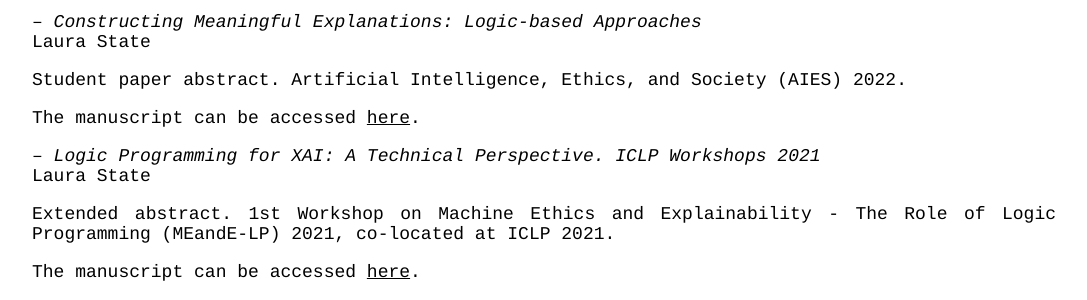
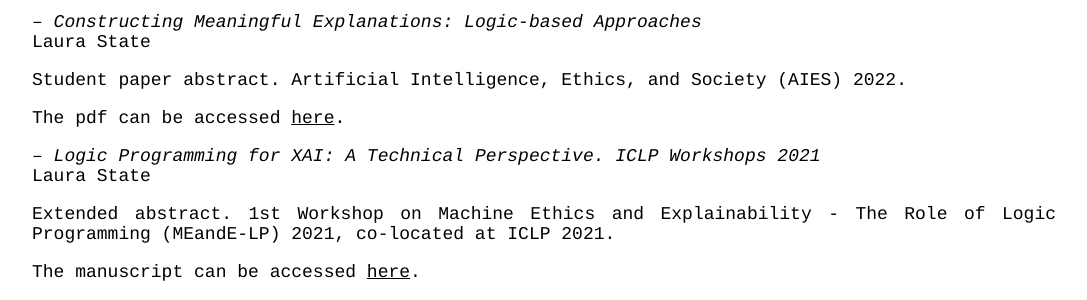
Before and after one commit to lstate/lstate.github.io, a Jekyll site: the page built from _pages/publications.markdown, in a window 1280 px wide. Shown: the part 1417-1717 px from the top of the page, without its empty margins (96-1183 px from the left). Built offline with Jekyll 4.4.1, drawn with Linux system fonts in a browser that asks for light colours; part of the change alters nothing that is shown.

Commit message:
Update publications.markdown
updates

```diff
--- a/_pages/publications.markdown
+++ b/_pages/publications.markdown
@@ -61,7 +61,7 @@ Salvatore Ruggieri, Jose M. Alvarez, Andrea Pugnana, Laura State, Franco Turini
 
 Paper led by Salvatore Ruggieri, Senior Member Track. AAAI-2023.
 
-The manuscript can be accessed [here](http://pages.di.unipi.it/ruggieri/Papers/aaai2023st).
+The manuscript can be accessed [here](https://ojs.aaai.org/index.php/AAAI/article/view/26798).
 
 -- *Explainability in Practice: Estimating Electrification Rates from Mobile Phone Data in Senegal* \\
 Laura State, Hadrien Salat, Stefania Rubrichi, Zbigniew Smoreda
@@ -75,7 +75,7 @@ Laura State
 
 Student paper abstract. Artificial Intelligence, Ethics, and Society (AIES) 2022.
 
-The manuscript can be accessed [here](https://dl.acm.org/doi/10.1145/3514094.3539544).
+The pdf can be accessed [here](https://lstate.github.io/assets/state_constructing_meaningful_explanations.pdf).
 
 -- *Logic Programming for XAI: A Technical Perspective. ICLP Workshops 2021* \\
 Laura State
@@ -95,7 +95,7 @@ International Conference on Artificial Neural Networks (ICANN) 2019.
 -- *Explaining Short Text Classification with Diverse Synthetic Exemplars and Counter-Exemplars* \\
 Orestis Lampridis, Laura State, Riccardo Guidotti, Salvatore Ruggieri
 
-The paper can be accessed [here](https://rdcu.be/cNnnR).
+The paper can be accessed [here]([https://rdcu.be/cNnnR](https://link.springer.com/article/10.1007/s10994-022-06150-7)).
 
 
 ## Other
```
